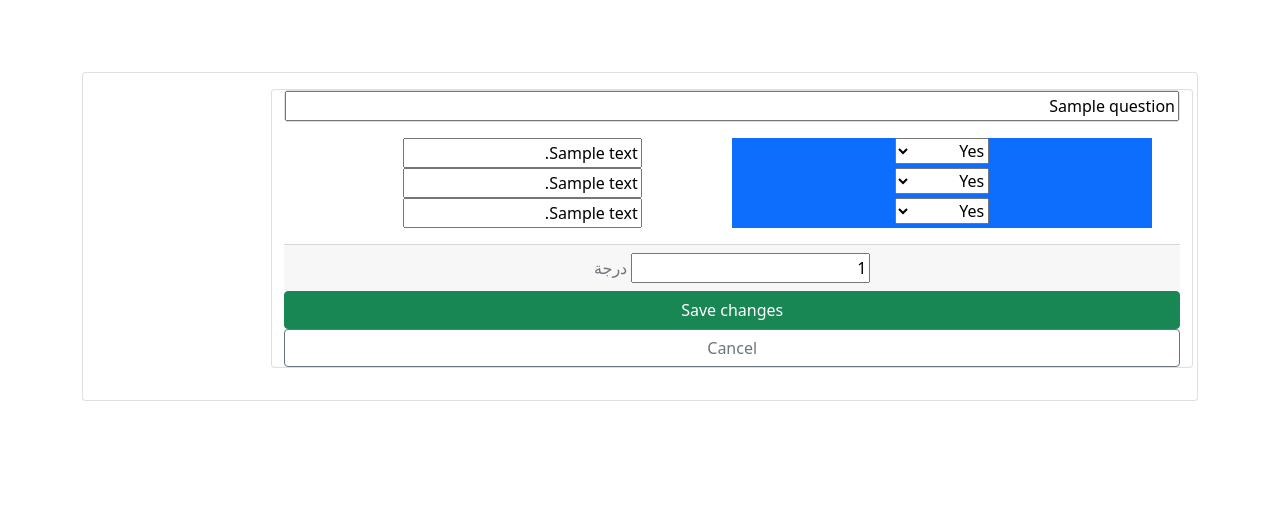
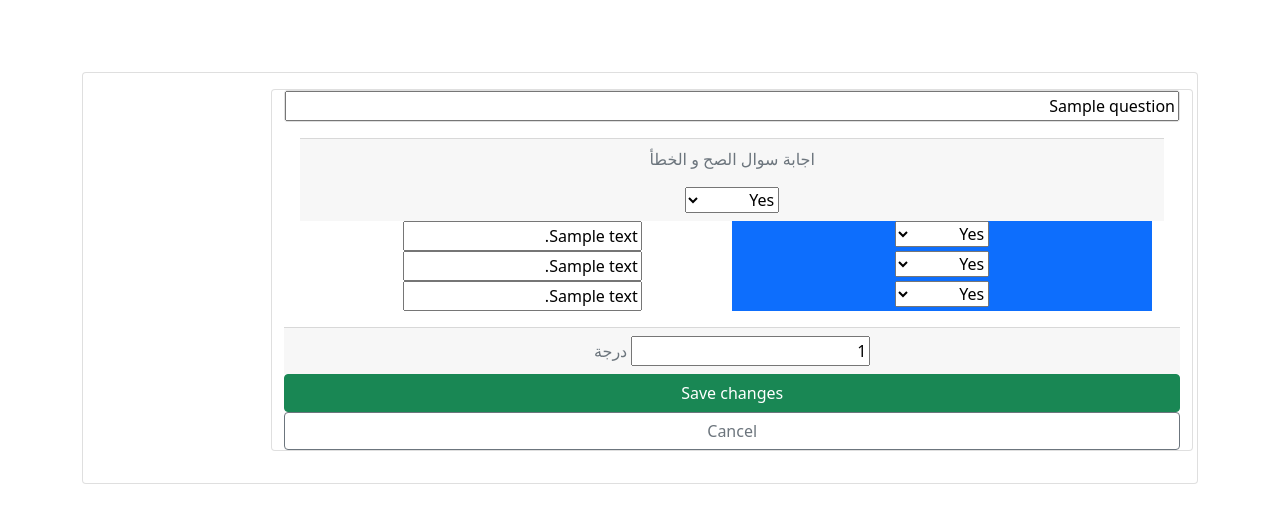
Before and after one commit to zinon-software/minasa, a Django app: page /teacher/1/room_id/1/question/1/edit/ in a window 1280 px wide. Shown: the part 56-579 px from the top of the page. Run offline with Django 3.2, Linux system fonts and the light colour scheme; a user stored in the database is signed in; tables that the repository leaves empty hold one stand-in row (values such as "Sample post"); some libraries are stand-ins or nearby versions.

Commit message:
update edit_question  html 1

```diff
--- a/templates/teacher/edit_questions.html
+++ b/templates/teacher/edit_questions.html
@@ -14,6 +14,10 @@
                 {{form.question}}
               </div>
               <div class="card-body">
+              <div class="card-footer text-muted ">
+                <p> اجابة سوال الصح و الخطأ</p>
+                {{form.trueAndfalse}}
+              </div>
                 <div class="container">
                   <div class="row row-cols-2">
                     <div class="col text-white bg-primary">{{form.choice_1}}</div>
```
